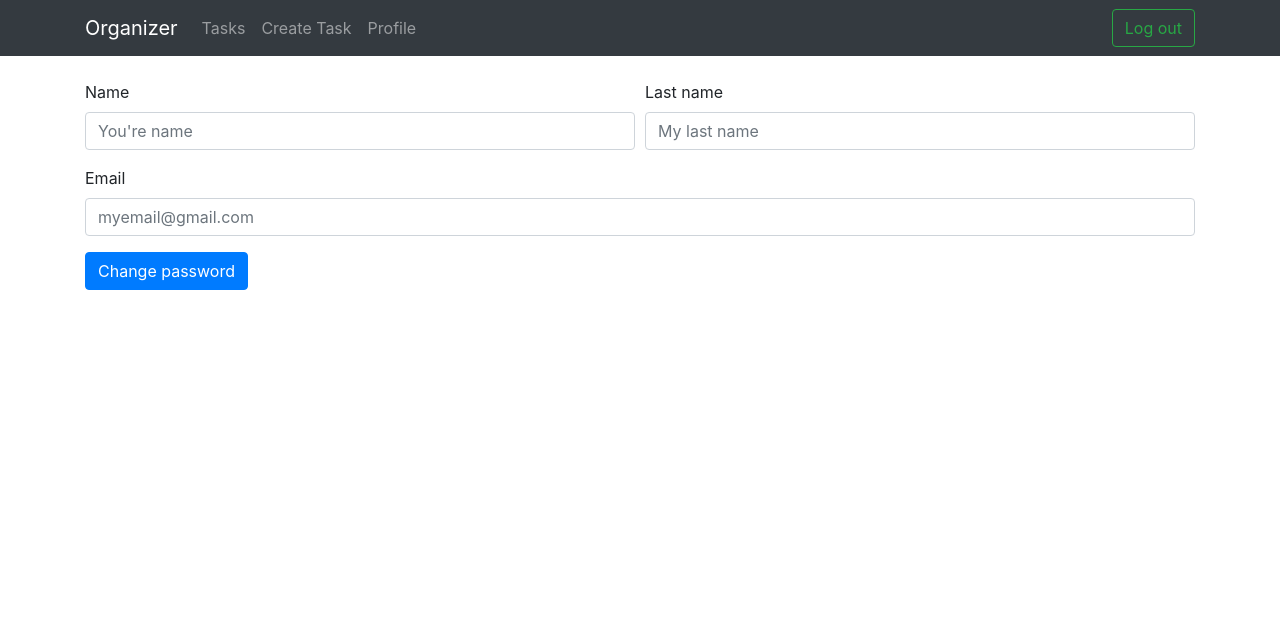
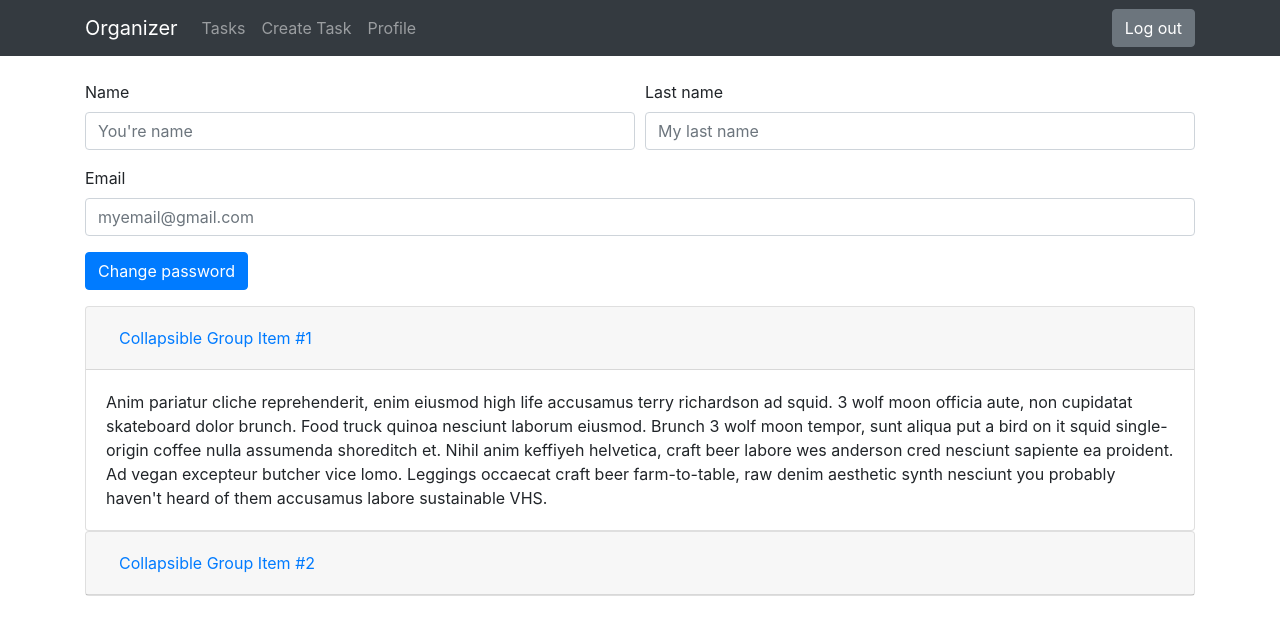
Before and after one commit to diegosalasmartinez/organizer, a React (Create React App) app: page /organizer/home/profile in a window 1280 px wide. Shown: the top 634 px of the page. Built offline with nearby package versions, Linux system fonts and the light colour scheme.

Commit message:
navigation updated

```diff
--- a/package.json
+++ b/package.json
@@ -12,6 +12,7 @@
     "dotenv": "^8.2.0",
     "md5": "^2.3.0",
     "react": "^17.0.1",
+    "react-bootstrap": "^1.5.2",
     "react-datepicker": "^3.6.0",
     "react-dom": "^17.0.1",
     "react-router-dom": "^5.2.0",
--- a/src/components/Task/TaskForm.js
+++ b/src/components/Task/TaskForm.js
@@ -1,7 +1,7 @@
 import React, { Component } from 'react';
 import DatePicker from 'react-datepicker';
 import 'react-datepicker/dist/react-datepicker.css';
-import Navbar from '../common/Navbar'
+import Navigation from '../common/Navigation'
 import Cookies from 'universal-cookie';
 import axios from 'axios';
 
@@ -74,10 +74,8 @@ export default class TaskForm extends Component {
     render() {
         return (
             <>
-                <Navbar />
+                <Navigation />
                 <div className="container">
-                    <h2>{this.props.title}</h2>
-                    <br></br>
                     <form onSubmit={this.onSubmit}>
                         <div className="form-group">
                             <label htmlFor="nameInput">Title</label>
--- a/src/components/common/Navbar.js
+++ /dev/null
@@ -1,47 +0,0 @@
-import React, { Component } from 'react'
-import { Link } from 'react-router-dom'
-import Cookies from 'universal-cookie'
-
-const cookies = new Cookies();
-
-export default class Navbar extends Component {
-
-    logout = (e) => {
-        e.preventDefault();
-        cookies.remove('id', {path: "/"});
-        cookies.remove('username', {path: "/"});
-        cookies.remove('name', {path: "/"});
-        cookies.remove('lastName', {path: "/"});
-        cookies.remove('email', {path: "/"});
-        window.location.href="./";
-    }
-
-    render() {
-        return (
-            <>
-                <nav className="navbar navbar-expand-sm navbar-dark bg-dark">
-                    <div className="container">
-                        <Link to="/home" className="navbar-brand">Organizer</Link>
-                        <div className="collpase navbar-collapse" id="navbarNavAltMarkup">
-                            <ul className="navbar-nav mr-auto">
-                                <li className="navbar-item">
-                                    <Link to="/home" className="nav-link">Tasks</Link>
-                                </li>
-                                <li className="navbar-item">
-                                    <Link to="/home/create" className="nav-link">Create Task</Link>
-                                </li>
-                                <li className="navbar-item">
-                                    <Link to="/home/profile" className="nav-link">Profile</Link>
-                                </li>
-                            </ul>
-                        </div>
-                        <form className="form-inline my-2 my-lg-0">
-                            <button onClick={this.logout} className="btn btn-outline-success">Log out</button>
-                        </form>
-                    </div>
-                </nav>
-                <br></br>
-            </>
-        )
-    }
-}
--- /dev/null
+++ b/src/components/common/Navigation.js
@@ -0,0 +1,49 @@
+import React, { Component } from 'react'
+import { Link } from 'react-router-dom'
+
+import Navbar from 'react-bootstrap/Navbar';
+import Nav from 'react-bootstrap/Nav';
+import Container from 'react-bootstrap/Container';
+import Form from 'react-bootstrap/Form';
+import Button from 'react-bootstrap/Button';
+
+import Cookies from 'universal-cookie'
+const cookies = new Cookies();
+
+export default class Navigation extends Component {
+
+    logout = (e) => {
+        e.preventDefault();
+        cookies.remove('id', {path: "/"});
+        cookies.remove('username', {path: "/"});
+        cookies.remove('name', {path: "/"});
+        cookies.remove('lastName', {path: "/"});
+        cookies.remove('email', {path: "/"});
+        window.location.href="./";
+    }
+
+    render() {
+        return (
+            <>
+                <Navbar bg="dark" expand="lg" variant="dark">
+                    <Container>
+                        <Link to="/home" className="navbar-brand">Organizer</Link>
+                        <Navbar.Toggle aria-controls="basic-navbar-nav" />
+                        <Navbar.Collapse id="basic-navbar-nav">
+                            <Nav className="mr-auto">
+                                        <Link to="/home" className="nav-link">Tasks</Link>
+                                        <Link to="/home/create" className="nav-link">Create Task</Link>
+                                        <Link to="/home/profile" className="nav-link">Profile</Link>
+
+                            </Nav>
+                            <Form inline>
+                                <Button variant="secondary" onClick={this.logout}>Log out</Button>
+                            </Form>
+                        </Navbar.Collapse>
+                    </Container>
+                </Navbar>
+                <br></br>
+            </>
+        )
+    }
+}
--- a/src/pages/Home/EditTask.js
+++ b/src/pages/Home/EditTask.js
@@ -24,7 +24,7 @@ export default class EditTask extends Component {
 
     render() {
         return (
-            <TaskForm onSubmit={this.updateTask} textButton={"Update"} title={"Update Task"} id={this.props.match.params.id}/>
+            <TaskForm onSubmit={this.updateTask} textButton={"Update"} id={this.props.match.params.id}/>
         )
     }
 }
--- a/src/pages/Home/Home.js
+++ b/src/pages/Home/Home.js
@@ -1,6 +1,6 @@
 import React, { Component } from 'react'
 import Cookies from 'universal-cookie'
-import Navbar from '../../components/common/Navbar'
+import Navigation from '../../components/common/Navigation'
 import TasksList from '../../components/Task/TaskList'
 
 const cookies = new Cookies();
@@ -15,7 +15,7 @@ export default class Home extends Component {
     render() {
         return (
             <>
-                <Navbar />
+                <Navigation />
                 <TasksList />
             </>
         )
--- a/src/pages/Profile/ChangePassword.js
+++ b/src/pages/Profile/ChangePassword.js
@@ -1,4 +1,9 @@
 import React, { Component } from 'react'
+import axios from 'axios';
+import Cookies from 'universal-cookie'
+
+require('dotenv').config();
+const cookies = new Cookies();
 
 export default class ChangePassword extends Component {
     constructor(props){
@@ -34,25 +39,36 @@ export default class ChangePassword extends Component {
                 <div className="form-group">
                     <button className="btn btn-primary" type="button" onClick={this.toggleShowChangePassword}>Change password</button>
                 </div>
-                {this.state.showChangaPassword ?
-                    <div className="card card-body">
-                        <form>
-                            <div className="form-group">
-                                <label htmlFor="passwordInput">Password</label>
-                                <input type="password" required className="form-control" id="passwordInput" name="password" placeholder="You're actual password" value={this.state.password} onChange={this.handleChange} />
+                <div id="accordion">
+                    <div className="card">
+                        <div className="card-header" id="headingOne">
+                            <h5 className="mb-0">
+                                <button className="btn btn-link" data-toggle="collapse" data-target="#collapseOne" aria-expanded="true" aria-controls="collapseOne">
+                                Collapsible Group Item #1
+                                </button>
+                            </h5>
+                        </div>
+                        <div id="collapseOne" className="collapse show" aria-labelledby="headingOne" data-parent="#accordion">
+                            <div className="card-body">
+                                Anim pariatur cliche reprehenderit, enim eiusmod high life accusamus terry richardson ad squid. 3 wolf moon officia aute, non cupidatat skateboard dolor brunch. Food truck quinoa nesciunt laborum eiusmod. Brunch 3 wolf moon tempor, sunt aliqua put a bird on it squid single-origin coffee nulla assumenda shoreditch et. Nihil anim keffiyeh helvetica, craft beer labore wes anderson cred nesciunt sapiente ea proident. Ad vegan excepteur butcher vice lomo. Leggings occaecat craft beer farm-to-table, raw denim aesthetic synth nesciunt you probably haven't heard of them accusamus labore sustainable VHS.
                             </div>
-                            <div className="form-group">
-                                <label htmlFor="newPasswordInput">New password</label>
-                                <input type="password" required className="form-control" id="newPasswordInput" name="newPassword" placeholder="You're new password" value={this.state.newPassword} onChange={this.handleChange} />
+                        </div>
+                    </div>
+                    <div className="card">
+                        <div className="card-header" id="headingTwo">
+                            <h5 className="mb-0">
+                                <button className="btn btn-link collapsed" data-toggle="collapse" data-target="#collapseTwo" aria-expanded="false" aria-controls="collapseTwo">
+                                Collapsible Group Item #2
+                                </button>
+                            </h5>
+                        </div>
+                        <div id="collapseTwo" className="collapse" aria-labelledby="headingTwo" data-parent="#accordion">
+                            <div className="card-body">
+                                Anim pariatur cliche reprehenderit, enim eiusmod high life accusamus terry richardson ad squid. 3 wolf moon officia aute, non cupidatat skateboard dolor brunch. Food truck quinoa nesciunt laborum eiusmod. Brunch 3 wolf moon tempor, sunt aliqua put a bird on it squid single-origin coffee nulla assumenda shoreditch et. Nihil anim keffiyeh helvetica, craft beer labore wes anderson cred nesciunt sapiente ea proident. Ad vegan excepteur butcher vice lomo. Leggings occaecat craft beer farm-to-table, raw denim aesthetic synth nesciunt you probably haven't heard of them accusamus labore sustainable VHS.
                             </div>
-                            <div className="form-group">
-                                <label htmlFor="confirmPasswordInput">New password</label>
-                                <input type="confirmPassword" required className="form-control" id="confirmPasswordInput" name="confirmPassword" placeholder="Confirm your password" value={this.state.confirmPassword} onChange={this.handleChange} />
-                            </div>
-                        </form>
+                        </div>
                     </div>
-                    : null
-                }
+                </div>
             </>
         )
     }
--- a/src/pages/Profile/Profile.js
+++ b/src/pages/Profile/Profile.js
@@ -1,5 +1,5 @@
 import React, { Component } from 'react'
-import Navbar from '../../components/common/Navbar'
+import Navigation from '../../components/common/Navigation'
 import ChangePassword from './ChangePassword'
 
 export default class Profile extends Component {
@@ -30,7 +30,7 @@ export default class Profile extends Component {
     render() {
         return (
             <>
-                <Navbar/>
+                <Navigation/>
                 <div className="container">
                     <form onSubmit={this.onSubmit}>
                         <div className="form-row">
```
Also changed, not shown: src/components/Task/TaskList.js (+0 -9 lines), 1 other file (tests, documents, lock files or other folders).
